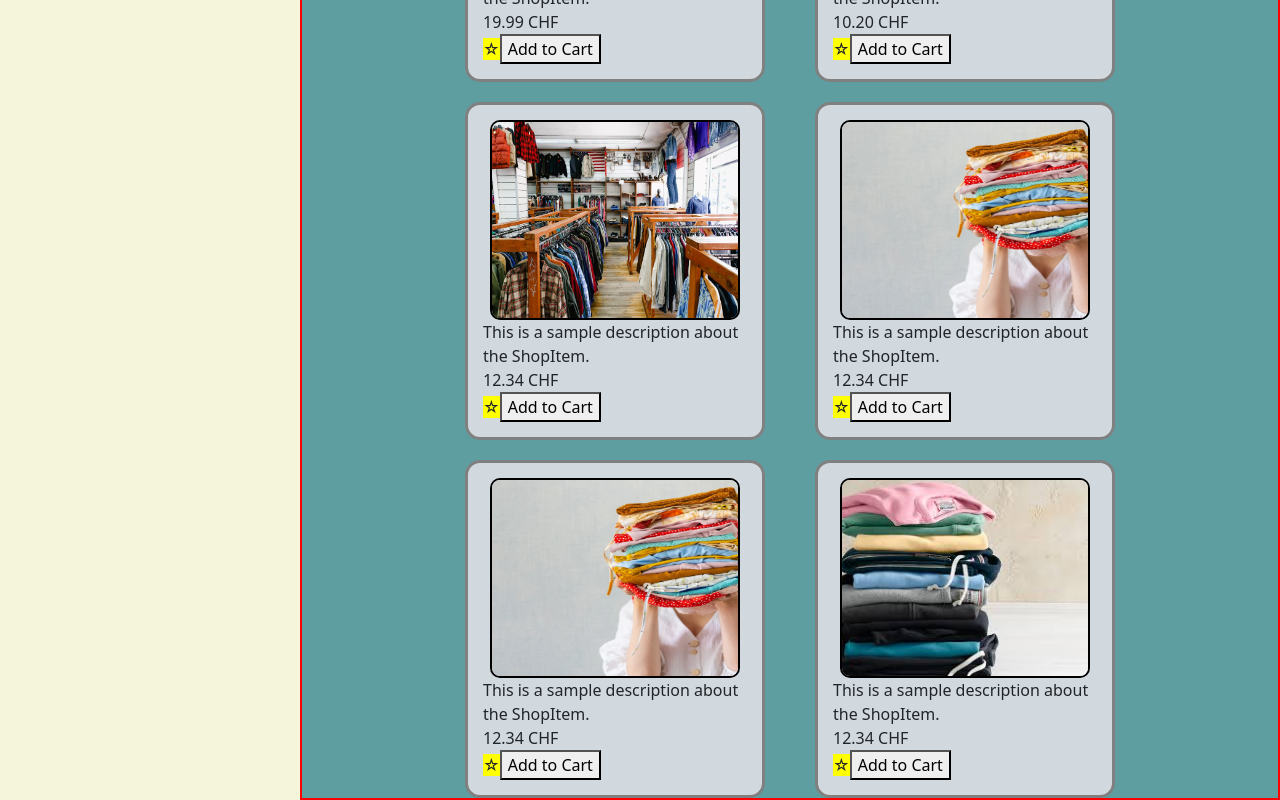
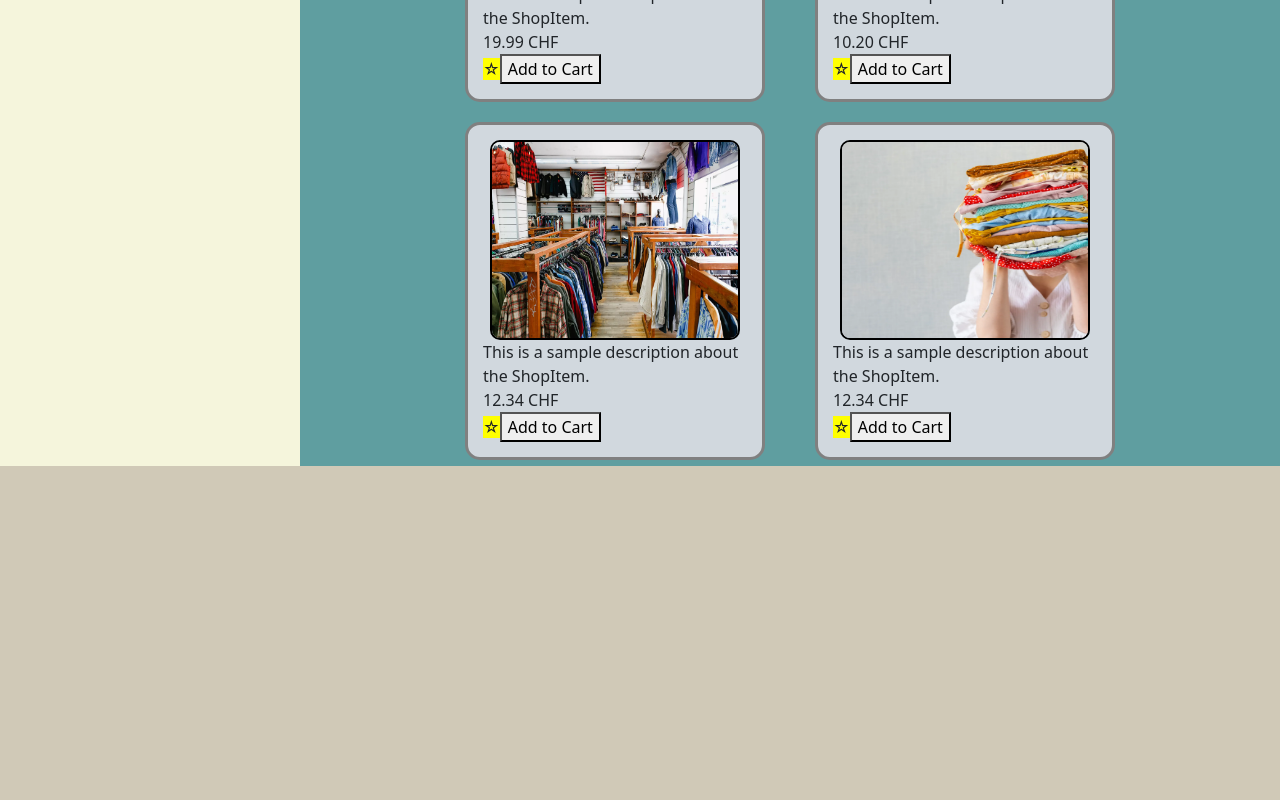
Before and after one commit to ZachLee12/Shopping-Cart, a React (Vite) app: page /shop in a window 1280 px wide. Shown: the part 334-1134 px from the top of the page. After the commit the page ends 800 px from the top, so only its background shows below. Built offline with nearby package versions, Linux system fonts and the light colour scheme.

Commit message:
Root Outlet now renders independently of parent height

```diff
--- a/src/Root.jsx
+++ b/src/Root.jsx
@@ -28,7 +28,7 @@
         </div>
       </header>
 
-      <div className="main-content-wrapper">
+      <section className="main-content-wrapper">
         <div className='sidebar'>
           <label className='search-bar-label' htmlFor="search-bar">
             Search
@@ -39,7 +39,7 @@
         <div className="outlet-wrapper">
           <Outlet />
         </div>
-      </div>
+      </section>
     </div>
   )
 }
--- a/src/Root.scss
+++ b/src/Root.scss
@@ -8,6 +8,8 @@
 $text-color: #313131;
 $text-color-hover: #5694c6;
 $body-color: #d0c9b7;
+
+$header-height: 50px;
 //@functions, @mixins, @content, @extend (inheritance)
 //nesting, @import (name your partials starting with '_')
 
@@ -15,7 +17,7 @@
 body {
     margin: 0px;
 
-
+    height: 100%;
 }
 
 
@@ -44,6 +46,7 @@
         justify-content: space-between
     }
 
+    height: $header-height;
     border: 2px solid red;
     padding: 0 20px;
 
@@ -66,19 +69,19 @@
 
 .main-content-wrapper {
     display: flex;
-    min-height: 100vh;
+    max-height: 100%;
+    // border: 2px solid greenyellow;
+    height: calc(100vh - $header-height);
 
     .sidebar {
         flex-shrink: 0;
         width: 300px;
-        min-height: 100%;
         background-color: beige;
     }
 
     .outlet-wrapper {
         flex-grow: 1;
-        width: 100%;
-        border: 2px solid red;
+        overflow-y: auto;
     }
 
 }
--- a/src/Routes/Shop/Shop.jsx
+++ b/src/Routes/Shop/Shop.jsx
@@ -55,6 +55,14 @@
             description: 'This is a sample description about the ShopItem.'
         }, {
             image: Clothes4,
+            name: 'Sample Item',
+            id: uniqid(),
+            price: '12.34 CHF',
+            addedToCart: false,
+            isFavourite: false,
+            description: 'This is a sample description about the ShopItem.'
+        }, {
+            image: Clothes3,
             name: 'Sample Item',
             id: uniqid(),
             price: '12.34 CHF',
```
